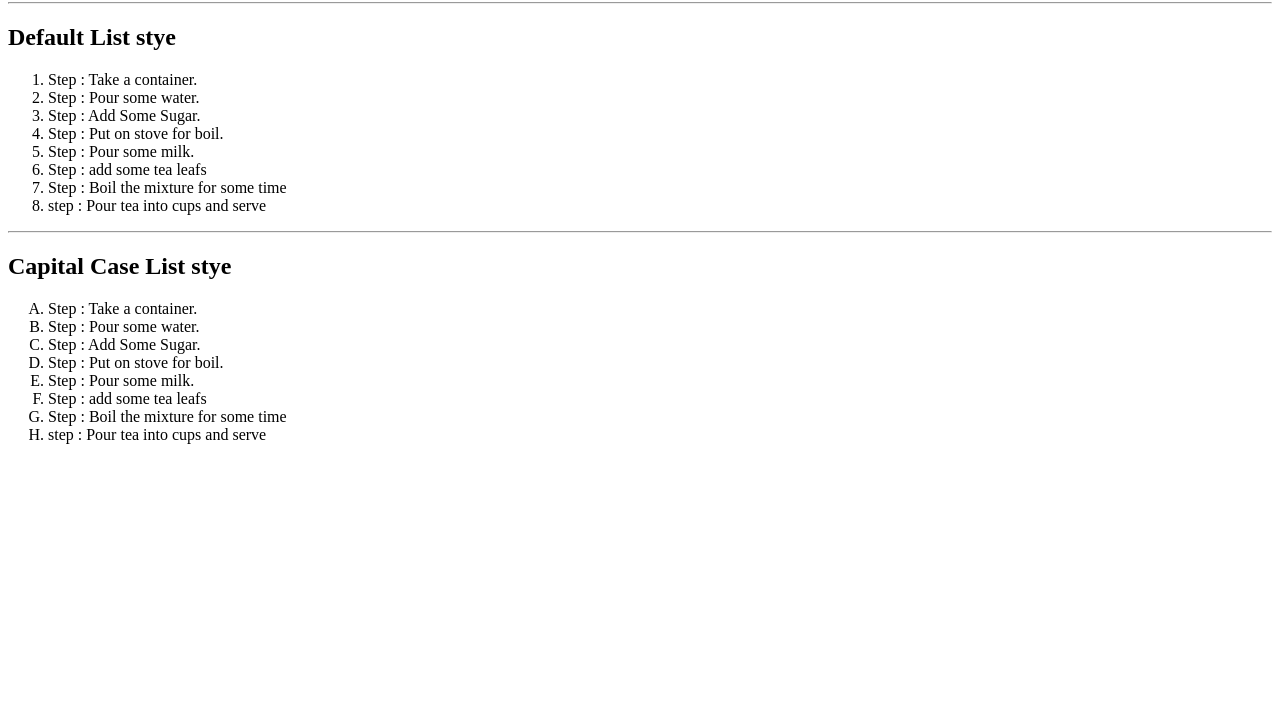
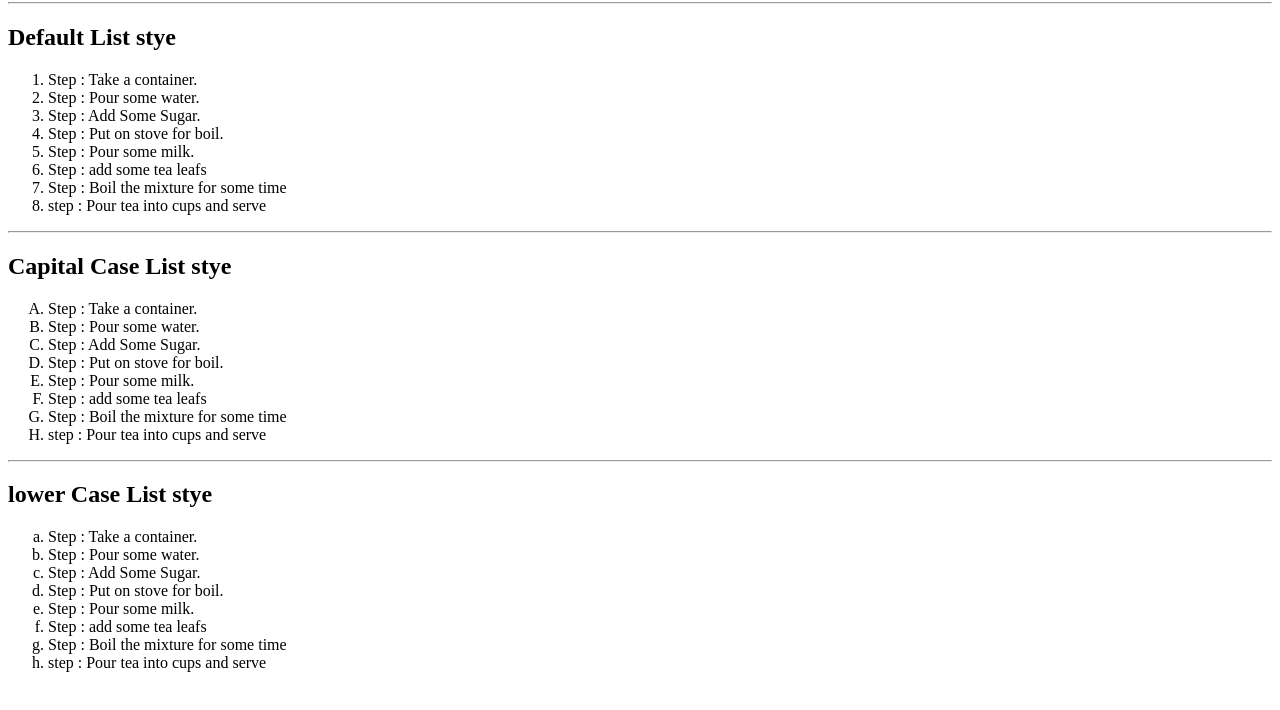
Before and after one commit to codewin19/HTML5, a plain HTML site: page list/ordered-list.html in a window 1280 px wide. Shown: the part 78-788 px from the top of the page. Drawn offline with Linux system fonts and the light colour scheme.

Commit message:
Lower Case List Style

```diff
--- a/list/ordered-list.html
+++ b/list/ordered-list.html
@@ -35,6 +35,20 @@
         <li>Step : Boil the mixture for some time</li>
         <li>step : Pour tea into cups and serve</li>
     </ol>
+
+    <hr>
+    <!-- Ordered List  -->
+    <h2>lower Case List stye</h2>
+    <ol type="a">
+        <li>Step : Take a container.</li>
+        <li>Step : Pour some water.</li>
+        <li>Step : Add Some Sugar.</li>
+        <li>Step : Put on stove for boil.</li>
+        <li>Step : Pour some milk.</li>
+        <li>Step : add some tea leafs</li>
+        <li>Step : Boil the mixture for some time</li>
+        <li>step : Pour tea into cups and serve</li>
+    </ol>
 </body>
 
 </html>
```
